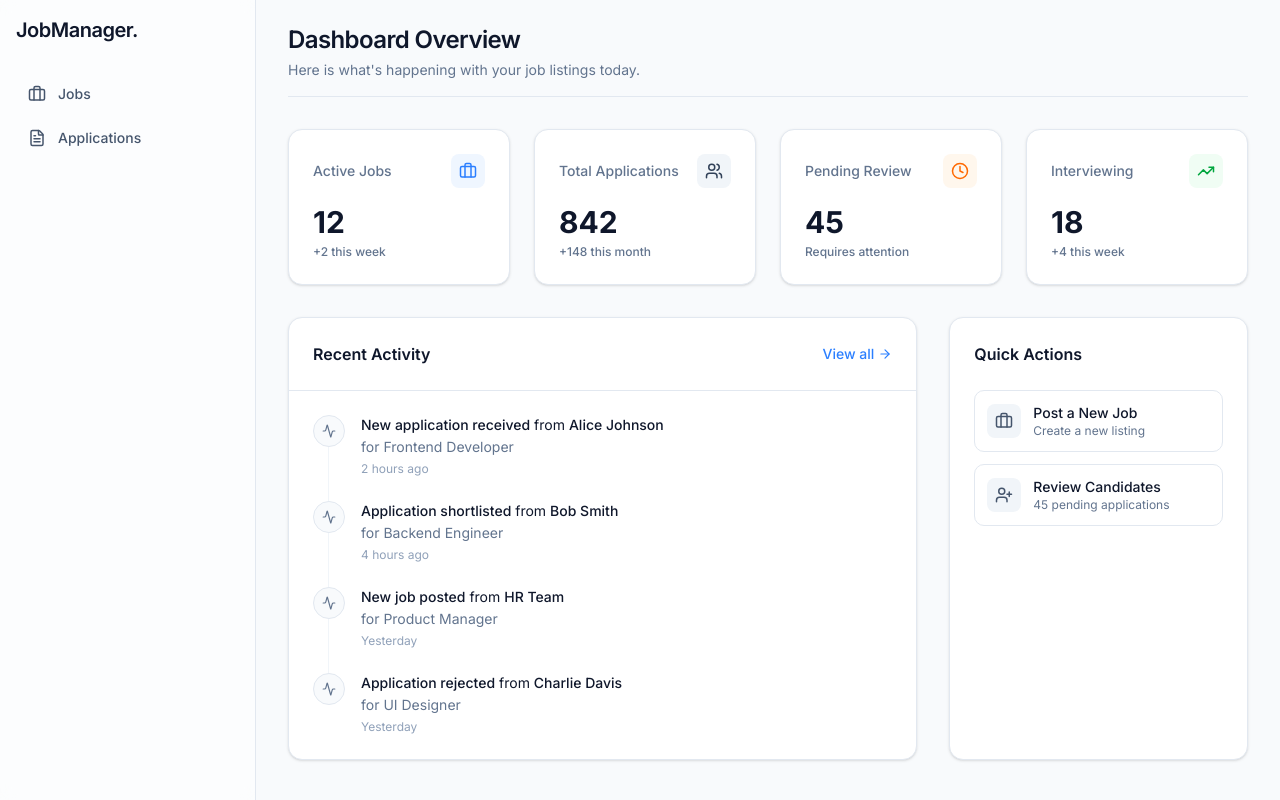
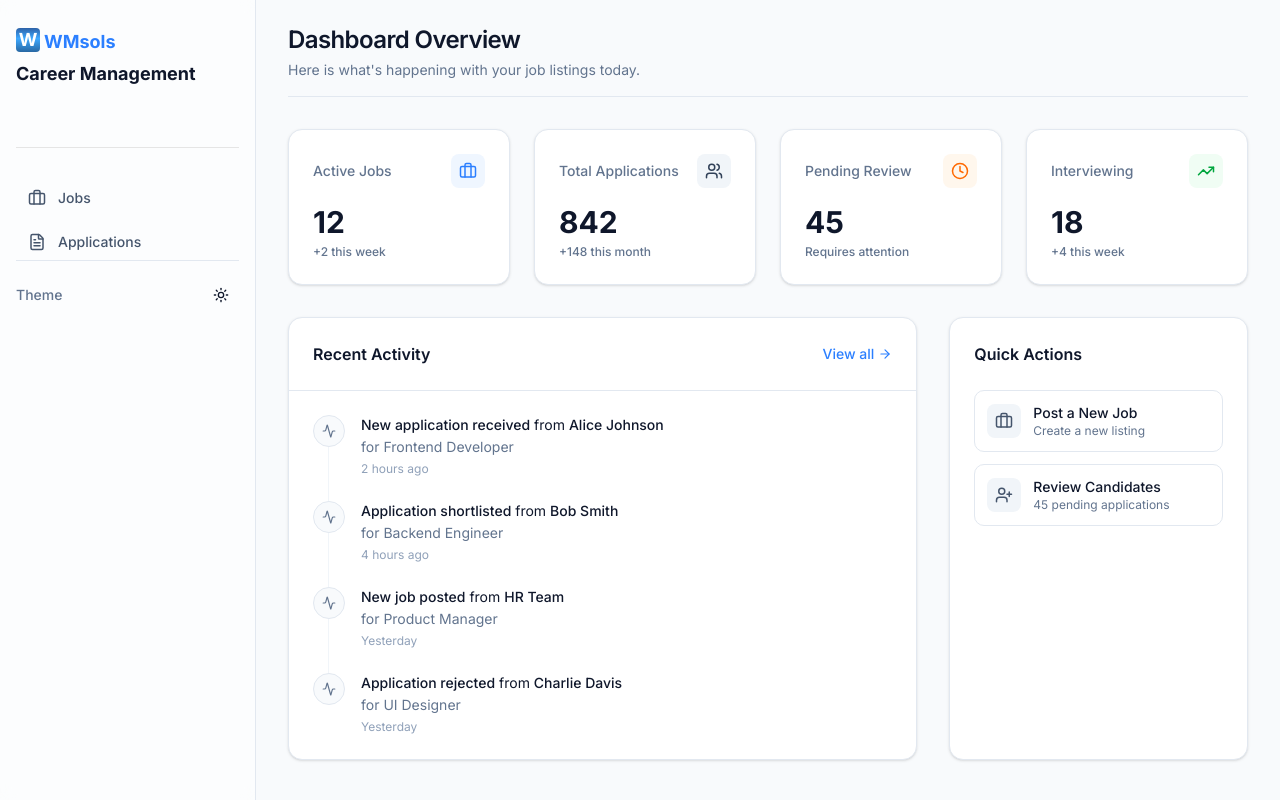
Before and after one commit to WMSols/wmsols-jobs-manager, a Next.js app: page / in a window 1280 px wide. Built offline with nearby package versions, Linux system fonts and the light colour scheme.

Commit message:
Added Theme switcher

```diff
--- a/app/layout.tsx
+++ b/app/layout.tsx
@@ -2,6 +2,7 @@
 import { Inter } from "next/font/google";
 import "./globals.css";
 import { Sidebar } from "@/components/Sidebar";
+import { ThemeProvider } from "@/components/theme-provider";
 
 const inter = Inter({ subsets: ["latin"] });
 
@@ -14,12 +15,20 @@
   children,
 }: Readonly<{ children: React.ReactNode }>) {
   return (
-    <html lang="en">
-      <body className={`${inter.className} bg-slate-50 text-slate-900 antialiased`}>
-        <Sidebar />
-        <main className="ml-64 min-h-screen pl-8 pr-8 pb-8 pt-6">
-          {children}
-        </main>
+    <html lang="en" suppressHydrationWarning>
+      <body className={`${inter.className} bg-slate-50 dark:bg-slate-950 text-slate-900 dark:text-slate-50 antialiased`}>
+        <ThemeProvider
+          attribute="class"
+          defaultTheme="system"
+          enableSystem
+          disableTransitionOnChange
+        >
+          <Sidebar />
+          {/* Responsive Main Area: Adds top padding for mobile nav, and left margin for desktop sidebar */}
+          <main className="md:ml-64 pt-20 md:pt-6 min-h-screen px-4 md:px-8 pb-8 flex-1 overflow-x-hidden">
+            {children}
+          </main>
+        </ThemeProvider>
       </body>
     </html>
   );
--- a/components/Sidebar.tsx
+++ b/components/Sidebar.tsx
@@ -2,6 +2,7 @@
 import Link from "next/link";
 import { usePathname } from "next/navigation";
 import { Briefcase, FileText } from "lucide-react";
+import { ThemeToggle } from "./theme-toggle";
 
 export function Sidebar() {
   const pathname = usePathname();
@@ -13,10 +14,18 @@
 
   return (
     <aside className="fixed left-0 top-0 h-screen w-64 border-r border-slate-200 bg-white/50 backdrop-blur-sm p-4">
-      <div className="mb-8 font-semibold text-slate-900 text-xl tracking-tight">
-        JobManager.
-      </div>
-      <nav className="space-y-2">
+      <a href="/" className="mb-8 border-b pb-4 h-30 flex flex-col text-slate-900 text-lg font-bold mt-3">
+<span className=" flex gap-1 text-blue-500">
+        <span
+      className="w-6 h-6 rounded flex items-center justify-center font-bold text-white text-lg mb-2"
+      style={{ background: 'linear-gradient(to top, #2868A3 0%, #3DA8FF 56%, #1C1344 150%)' }}
+    >
+      W
+    </span>WMsols
+</span>
+       Career Management
+      </a>
+      <nav className="space-y-2 mt-4">
         {links.map((link) => {
           const isActive = pathname.startsWith(link.href);
           const Icon = link.icon;
@@ -36,6 +45,11 @@
           );
         })}
       </nav>
+      {/* Theme Toggle at the bottom */}
+    <div className="mt-auto pt-4 border-t border-slate-200 dark:border-slate-800 flex items-center justify-between">
+      <span className="text-sm font-medium text-slate-500 dark:text-slate-400">Theme</span>
+      <ThemeToggle />
+    </div>
     </aside>
   );
 }
--- /dev/null
+++ b/components/theme-provider.tsx
@@ -0,0 +1,9 @@
+"use client";
+
+import * as React from "react";
+import { ThemeProvider as NextThemesProvider } from "next-themes";
+import { type ThemeProviderProps } from "next-themes/dist/types";
+
+export function ThemeProvider({ children, ...props }: ThemeProviderProps) {
+  return <NextThemesProvider {...props}>{children}</NextThemesProvider>;
+}
--- /dev/null
+++ b/components/theme-toggle.tsx
@@ -0,0 +1,40 @@
+"use client";
+
+import * as React from "react";
+import { Moon, Sun } from "lucide-react";
+import { useTheme } from "next-themes";
+
+import { Button } from "@/components/ui/button";
+import {
+  DropdownMenu,
+  DropdownMenuContent,
+  DropdownMenuItem,
+  DropdownMenuTrigger,
+} from "@/components/ui/dropdown-menu";
+
+export function ThemeToggle() {
+  const { setTheme } = useTheme();
+
+  return (
+    <DropdownMenu>
+      <DropdownMenuTrigger asChild>
+        <Button variant="ghost" size="icon" className="h-9 w-9 rounded-full">
+          <Sun className="h-[1.2rem] w-[1.2rem] rotate-0 scale-100 transition-all dark:-rotate-90 dark:scale-0" />
+          <Moon className="absolute h-[1.2rem] w-[1.2rem] rotate-90 scale-0 transition-all dark:rotate-0 dark:scale-100" />
+          <span className="sr-only">Toggle theme</span>
+        </Button>
+      </DropdownMenuTrigger>
+      <DropdownMenuContent align="end" className="rounded-xl border-slate-100 dark:border-slate-800">
+        <DropdownMenuItem onClick={() => setTheme("light")} className="cursor-pointer rounded-lg">
+          Light
+        </DropdownMenuItem>
+        <DropdownMenuItem onClick={() => setTheme("dark")} className="cursor-pointer rounded-lg">
+          Dark
+        </DropdownMenuItem>
+        <DropdownMenuItem onClick={() => setTheme("system")} className="cursor-pointer rounded-lg">
+          System
+        </DropdownMenuItem>
+      </DropdownMenuContent>
+    </DropdownMenu>
+  );
+}
--- a/package.json
+++ b/package.json
@@ -13,6 +13,7 @@
     "clsx": "^2.1.1",
     "lucide-react": "^1.17.0",
     "next": "16.2.9",
+    "next-themes": "^0.4.6",
     "radix-ui": "^1.5.0",
     "react": "19.2.4",
     "react-dom": "19.2.4",
```
Also changed, not shown: 1 other file (tests, documents, lock files or other folders).
